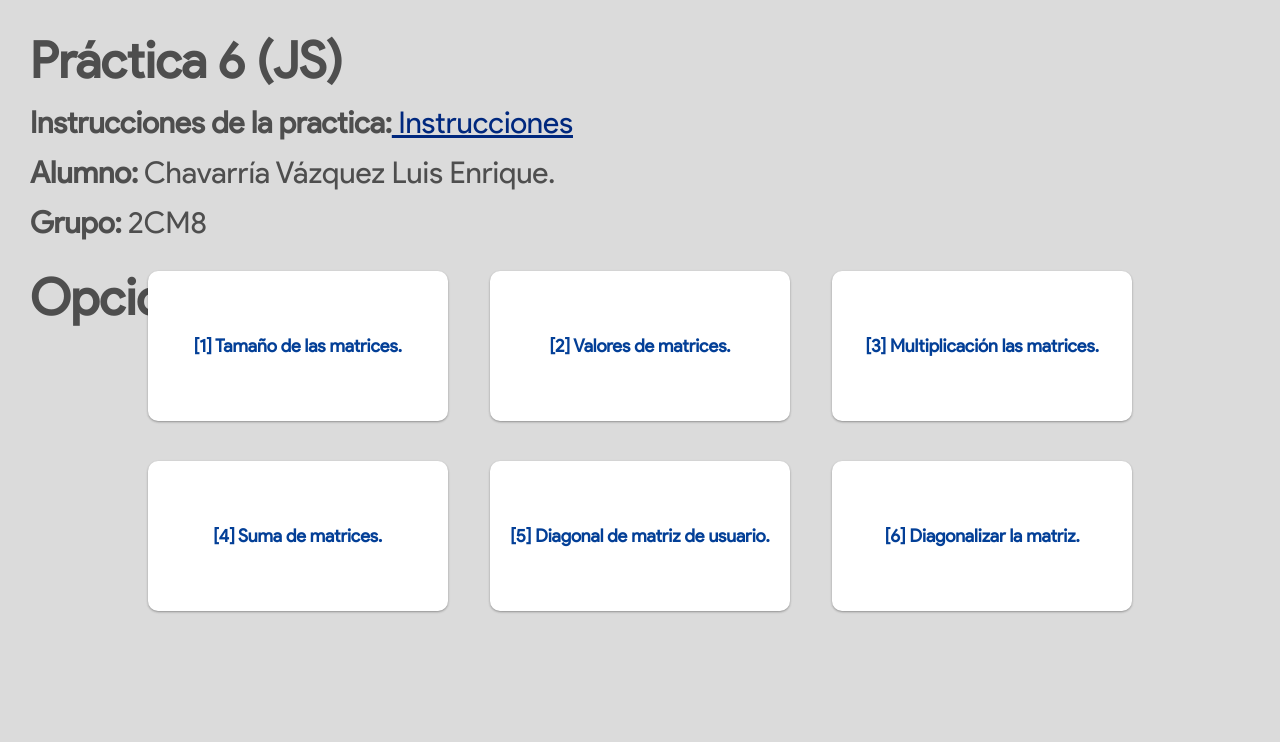
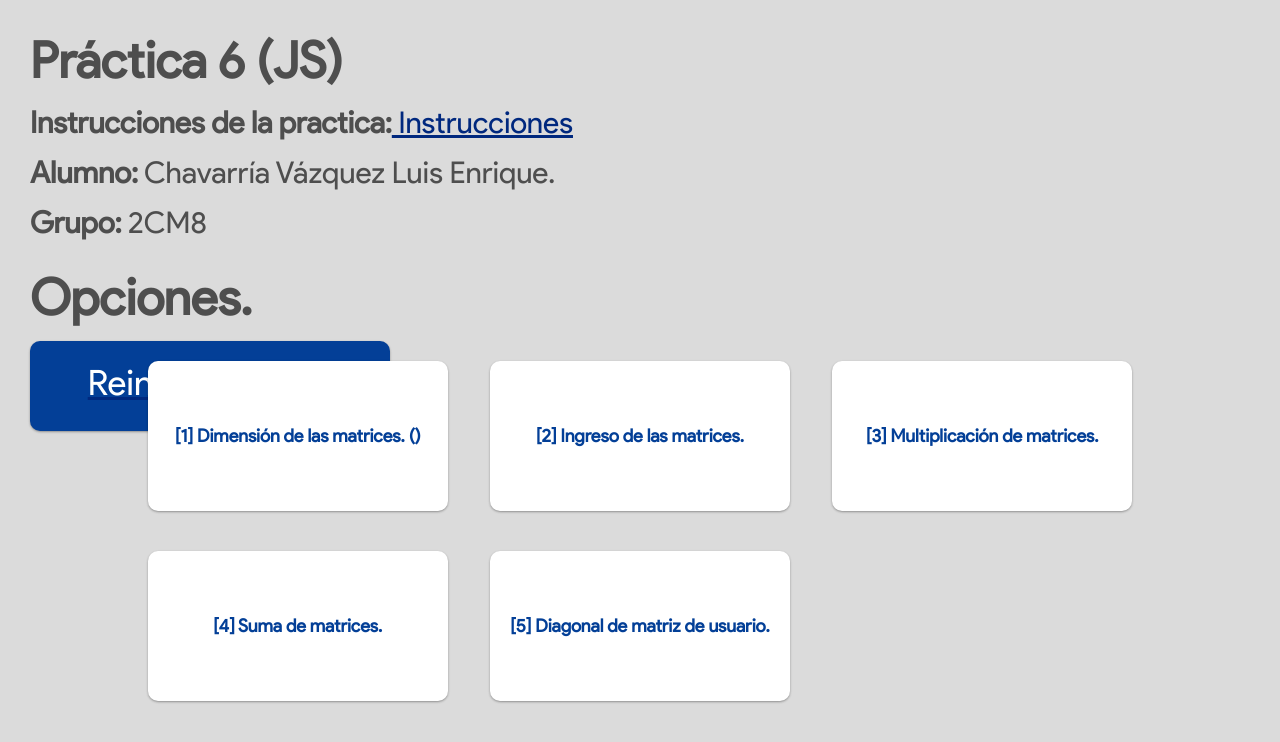
Before and after one commit to LuisEnriqueChavarriaVazquez/luisechvz-gmail.com, a plain HTML site: page Practica_6/index.html in a window 1280 px wide. Drawn offline with Linux system fonts and the light colour scheme.

Commit message:
Agregue el fin de la practica 6

```diff
--- a/Practica_6/index.html
+++ b/Practica_6/index.html
@@ -15,19 +15,19 @@
             <p class="textRegular"><span class="bolded">Alumno:</span> Chavarr&iacute;a V&aacute;zquez Luis Enrique.</p> <br>
             <p class="textRegular"><span class="bolded">Grupo:</span> 2CM8</p><br><br>
             <p class="title">Opciones.</p> <br>
+            <a href="" onclick="alert('Los valores se han reiniciado')"><div class="designButton"><p>Reiniciar valores</p></div></a>
         </div>
         <section class="wholeBox">
             <section class="formBox">
                 <form action="" method="">
                     <div class="inputBox">
-                        <input type="button" value="[1] Tama&ntilde;o de las matrices." onclick="definirTamano()">
-                        <input type="button" value="[2] Valores de matrices." onclick="definirValores()">
-                        <input type="button" value="[3] Multiplicación las matrices." onclick="multiplicarMatrices()">
+                        <input type="button" value="[1] Dimensi&oacute;n de las matrices. ()" onclick="definirTamano()">
+                        <input type="button" value="[2] Ingreso de las matrices." onclick="definirValores()">
+                        <input type="button" value="[3] Multiplicación de matrices." onclick="multiplicarMatrices()">
                     </div>
                     <div class="inputBox">
                         <input type="button" value="[4] Suma de matrices." onclick="sumarMatrices()">
-                        <input type="button" value="[5] Diagonal de matriz de usuario.">
-                        <input type="button" value="[6] Diagonalizar la matriz.">
+                        <input type="button" value="[5] Diagonal de matriz de usuario." onclick="getDiagonalMatrices()">
                     </div>
                 </form>
             </section>
--- a/Practica_6/script/script.js
+++ b/Practica_6/script/script.js
@@ -5,10 +5,10 @@ var result2 = [];
 
 //Creacion de las matrices.
 function definirTamano() {
-    sizeDefinido = parseInt(prompt("Introduzca el tamaño de la matriz 1 & 2: "));
-    console.log("El tamaño fue aceptado " + sizeDefinido);
-    matrizCreador(sizeDefinido);
-    return sizeDefinido;
+        sizeDefinido = parseInt(prompt("Introduzca el tamaño de la matriz 1 & 2: "));
+        console.log("El tamaño fue aceptado " + sizeDefinido);
+        matrizCreador(sizeDefinido);
+        return sizeDefinido;
 }
 
 
@@ -25,6 +25,7 @@ function matrizCreador(tamaño) {
 
 // Insertar los valores de las matrices.
 function definirValores() {
+
     for (var i = 0; i < sizeDefinido; i++) {
         for (var contador = 0; contador < sizeDefinido; contador++) {
             valorJ = parseInt(prompt("Introduzca el valor en MATRIZ 1 de [" + i + "][" + contador + "]"));
@@ -80,6 +81,25 @@ function sumarMatrices(){
     displayAlert(sumarMatriz);
 }
 
+//Para encontrar las diagonales de las matrices
+function getDiagonalMatrices(){
+    var segundoValorDiagonal = [];
+    var primerValorDiagonal = [];
+
+    var result1NumCols = result1[0].length;
+    for(var rContador = 0; rContador < result1NumCols; rContador++){
+        for(var cContador = 0; cContador < result1NumCols; cContador++){
+            if (rContador == cContador){
+                primerValorDiagonal[rContador] = result1[rContador][cContador];
+                segundoValorDiagonal[rContador] = result2[rContador][cContador];
+            }
+        }
+    }
+
+    alert("MATRIZ 1 /// Los valores de la diagonal son: " + primerValorDiagonal);
+    alert("MATRIZ 2 /// Los valores de la diagonal son: " + segundoValorDiagonal);
+}
+
 //Poner en un alert
 function displayAlert(m) {
     var aux = 'La matriz es = \r';
--- a/Practica_6/style/style.css
+++ b/Practica_6/style/style.css
@@ -87,3 +87,26 @@ input{
 input:hover{
     box-shadow: 0 14px 28px rgba(0,0,0,0.25), 0 10px 10px rgba(0,0,0,0.22);
 }
+
+.designButton{
+    width: 320px;
+    height: 50px;
+    color: rgb(255, 255, 255);
+    background-color: rgb(3, 63, 151);
+    padding: 20px;
+    text-align: center;
+    border-radius: 10px;
+
+    box-shadow: 0 1px 3px rgba(0,0,0,0.12), 0 1px 2px rgba(0,0,0,0.24);
+    transition: all 0.3s cubic-bezier(.25,.8,.25,1);
+}
+
+.designButton:hover{
+    box-shadow: 0 14px 28px rgba(0,0,0,0.25), 0 10px 10px rgba(0,0,0,0.22);
+}
+
+.designButton > p{
+    text-decoration: none;
+    color:rgb(255, 255, 255);
+    font-size: 3.5em;
+}
```
